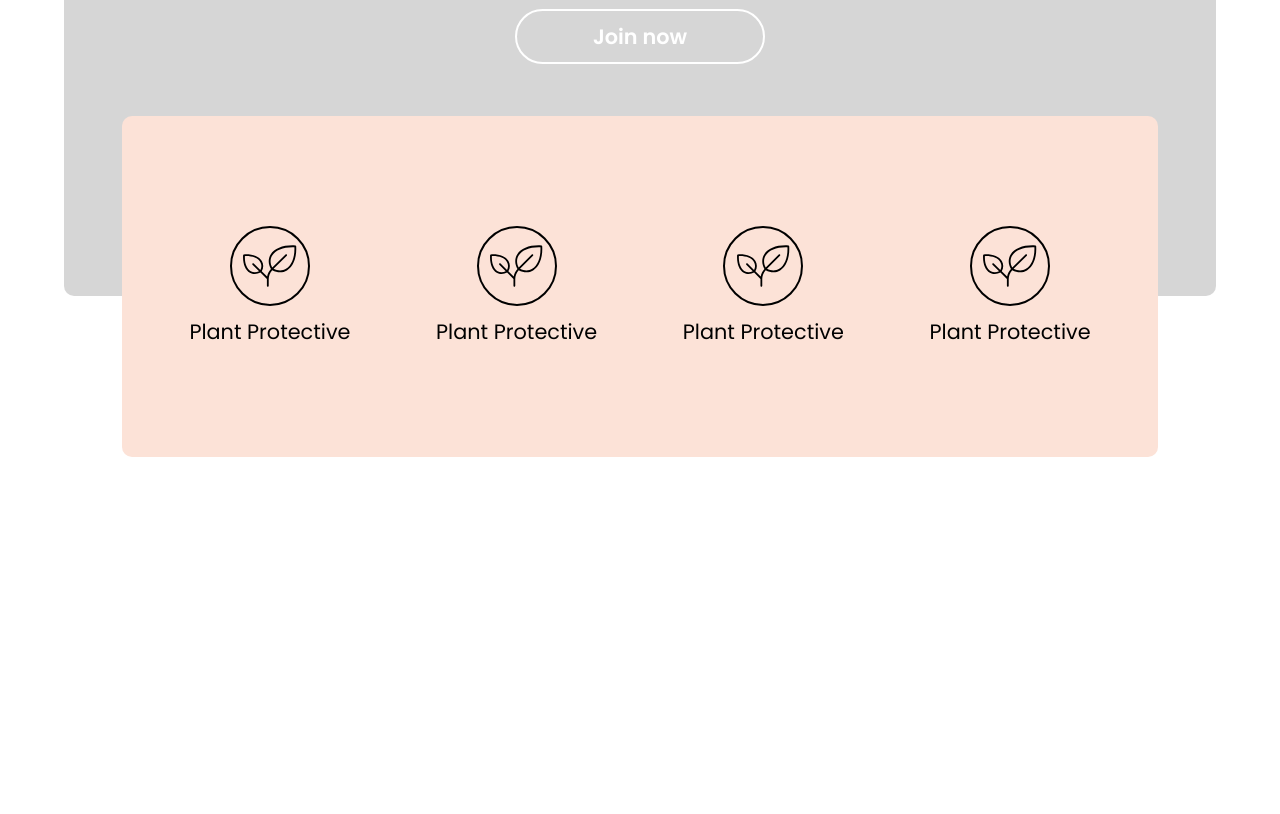
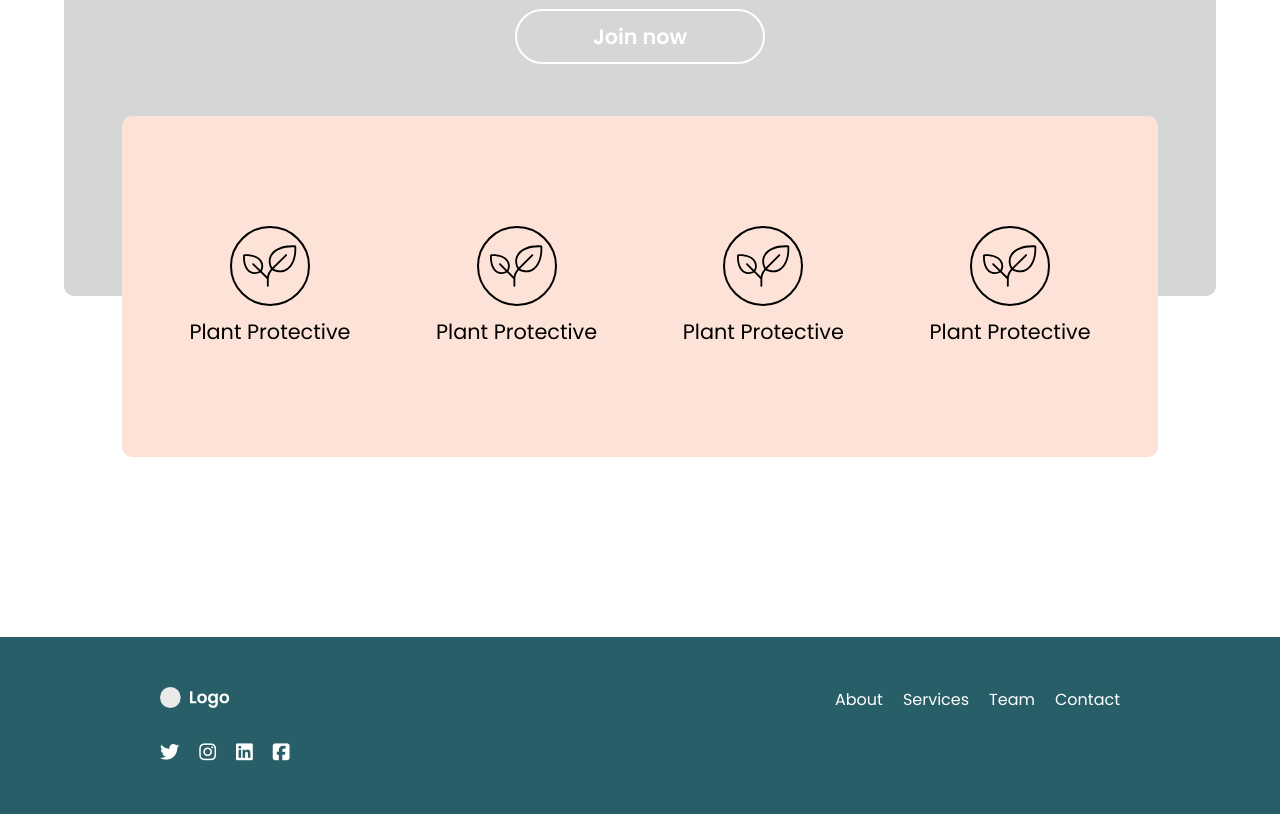
Before and after one commit to XavianMoody10/minimalistic, a website: page index.html in a window 1280 px wide. Shown: the part 2761-3575 px from the top of the page. Before the commit the page ends 3398 px from the top, so only its background shows below. Drawn offline with Linux system fonts and the light colour scheme.

Commit message:
Finished footer

```diff
--- /dev/null
+++ b/assets/styles/layouts/_footer.scss
@@ -0,0 +1,80 @@
+@use "../abstracts/variables" as *;
+
+.footer {
+  background-color: $green-color;
+  padding: 50px 0;
+
+  &__inner {
+    display: grid;
+    grid-template-columns: repeat(1, 1fr);
+    max-width: 1250px;
+    margin: 0 auto;
+    gap: 25px 0;
+    width: fit-content;
+  }
+}
+
+.footer-navigation {
+  &__list {
+    display: grid;
+    grid-template-columns: repeat(2, 1fr);
+    gap: 10px;
+  }
+
+  &__anchor {
+    color: white;
+  }
+}
+
+.footer-socials {
+  &__list {
+    display: flex;
+    justify-content: space-between;
+    gap: 15px;
+  }
+
+  &__anchor {
+    font-size: 1.2rem;
+    color: white;
+  }
+}
+
+@media (min-width: 510px) {
+  .footer__inner {
+    max-width: 400px;
+    width: 100%;
+    gap: 30px;
+  }
+
+  .footer-navigation__list {
+    display: flex;
+    gap: 20px;
+  }
+
+  .footer-socials__list {
+    justify-content: flex-start;
+    gap: 20px;
+  }
+}
+
+@media (min-width: 640px) {
+  .footer__inner {
+    margin: 0 auto;
+    width: 75%;
+    max-width: none;
+  }
+}
+
+@media (min-width: 1024px) {
+  .footer__inner {
+    grid-template-columns: repeat(2, 1fr);
+    width: 75%;
+    max-width: 1250px;
+    margin: 0 auto;
+    padding: 0;
+  }
+
+  .footer-navigation {
+    justify-self: end;
+  }
+}
--- a/assets/styles/layouts/_layouts.scss
+++ b/assets/styles/layouts/_layouts.scss
@@ -1 +1,2 @@
 @forward "header";
+@forward "footer";
--- a/index.html
+++ b/index.html
@@ -8,8 +8,12 @@
       charset="utf-8"
       defer
     ></script>
+    <link rel="stylesheet" href="/assets/styles/styles.css" />
     <script type="module" src="/assets/scripts/main.js" defer></script>
-    <link rel="stylesheet" href="/assets/styles/styles.css" />
+    <script
+      src="https://kit.fontawesome.com/16b96c8656.js"
+      crossorigin="anonymous"
+    ></script>
     <title>Minimalistic</title>
   </head>
   <body>
@@ -367,7 +371,69 @@
           </div>
         </div>
       </section>
-      <!-- </div> -->
     </main>
+
+    <footer class="footer">
+      <div class="footer__inner">
+        <div class="footer-logo">
+          <img
+            src="/assets/images/footer-logo.svg"
+            alt="Footer Logo"
+            width="70"
+            class="footer-logo__logo"
+          />
+        </div>
+
+        <nav class="footer-navigation">
+          <ul class="footer-navigation__list">
+            <li class="footer-navigation__item">
+              <a href="##" class="footer-navigation__anchor text--poppins"
+                >About</a
+              >
+            </li>
+            <li class="footer-navigation__item">
+              <a href="##" class="footer-navigation__anchor text--poppins"
+                >Services</a
+              >
+            </li>
+            <li class="footer-navigation__item">
+              <a href="##" class="footer-navigation__anchor text--poppins"
+                >Team</a
+              >
+            </li>
+            <li class="footer-navigation__item">
+              <a href="##" class="footer-navigation__anchor text--poppins"
+                >Contact</a
+              >
+            </li>
+          </ul>
+        </nav>
+
+        <nav class="footer-socials">
+          <ul class="footer-socials__list">
+            <li class="footer-socials__item">
+              <a href="##" class="footer-socials__anchor"
+                ><i class="fa-brands fa-twitter"></i
+              ></a>
+            </li>
+            <li class="footer-socials__item">
+              <a href="##" class="footer-socials__anchor"
+                ><i class="fa-brands fa-instagram"></i
+              ></a>
+            </li>
+            <li class="footer-socials__item">
+              <a href="##" class="footer-socials__anchor"
+                ><i class="fa-brands fa-linkedin"></i
+              ></a>
+            </li>
+            <li class="footer-socials__item">
+              <a href="##" class="footer-socials__anchor"
+                ><i class="fa-brands fa-square-facebook"></i
+              ></a>
+            </li>
+          </ul>
+        </nav>
+      </div>
+    </footer>
   </body>
 </html>
```
Also changed, not shown: assets/images/footer-logo.svg (added), assets/styles/styles.css, 1 other file.
